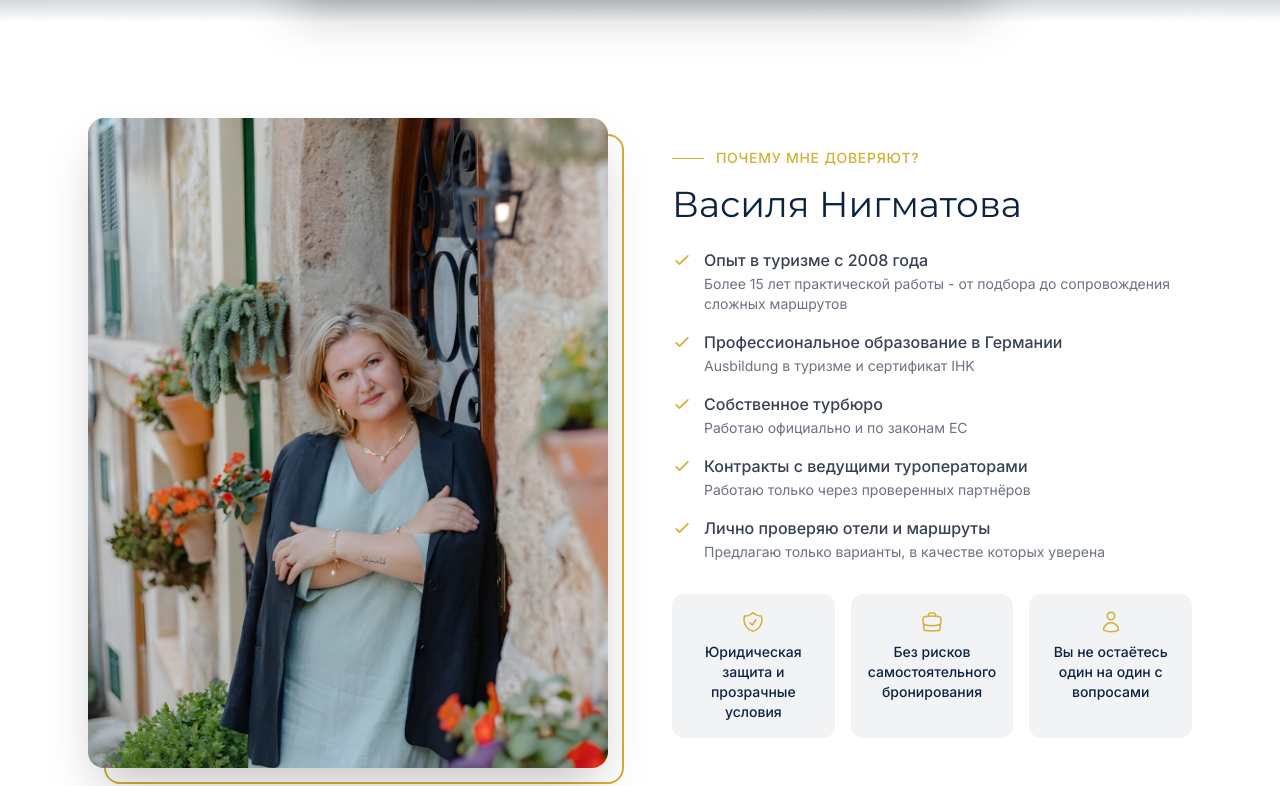
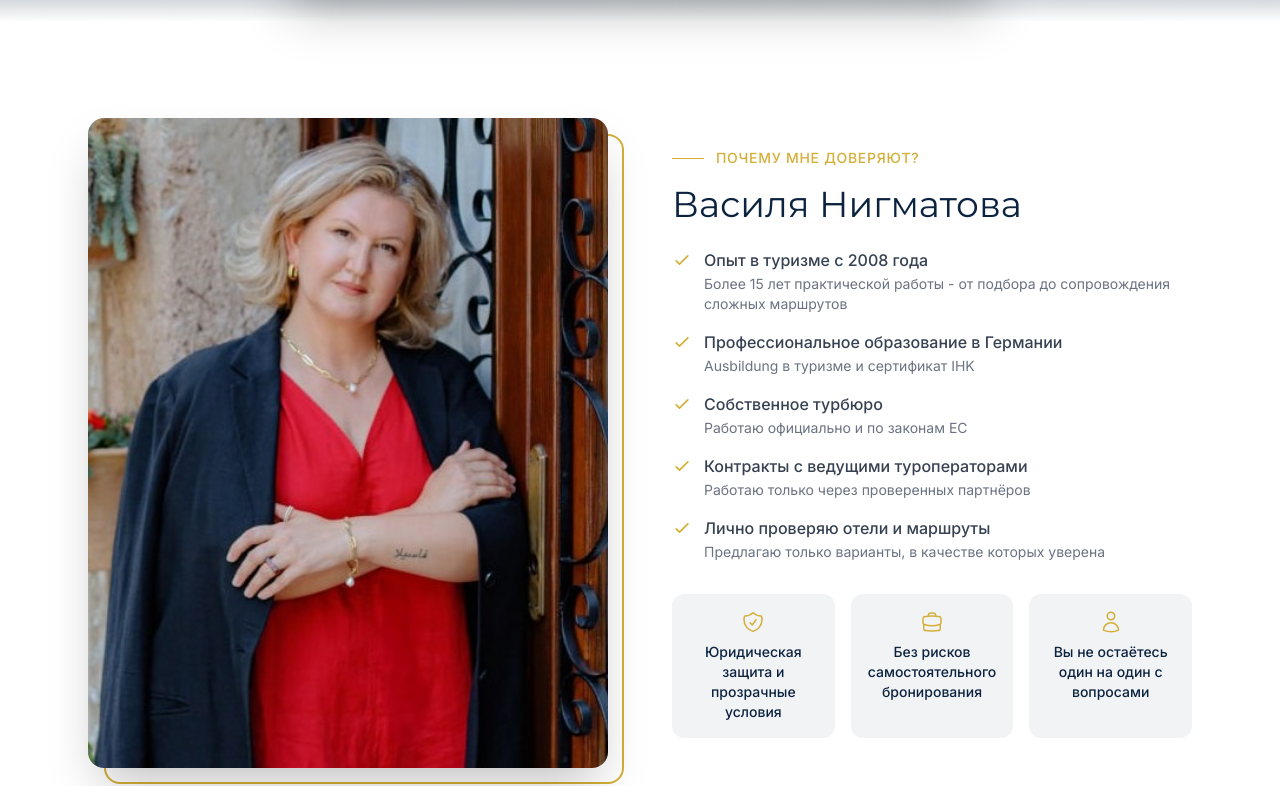
Before and after one commit to chokolate73/ostwesttravel, a Next.js app: page / in a window 1280 px wide. Shown: the part 778-1564 px from the top of the page. Built offline with nearby package versions, Linux system fonts and the light colour scheme.

Commit message:
Replace About section photo with Instagram profile photo
Use the same photo (red dress) as on the Instagram profile
in the About section instead of the previous elena.webp image.

https://claude.ai/code/session_01BqBpvECHPeNKZjRscR5CXP

```diff
--- a/components/sections/About.tsx
+++ b/components/sections/About.tsx
@@ -10,7 +10,7 @@ export default function About() {
           <ScrollReveal direction="left" className="relative">
             <div className="relative aspect-[4/5] rounded-2xl overflow-hidden shadow-2xl">
               <Image
-                src="/images/elena.webp"
+                src="/images/instagram.jpg"
                 alt="Василя Нигматова - персональный эксперт по путешествиям, OST-West Travel"
                 fill
                 className="object-cover"
```
